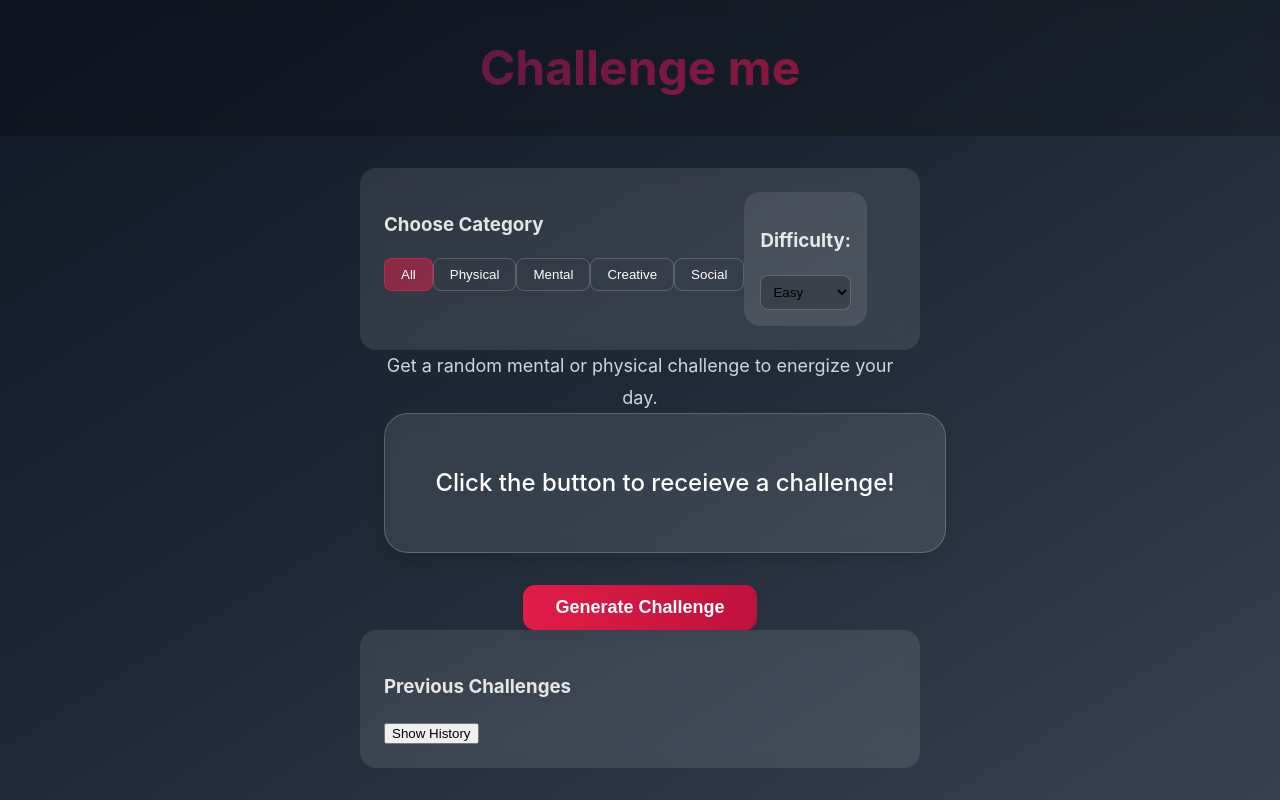
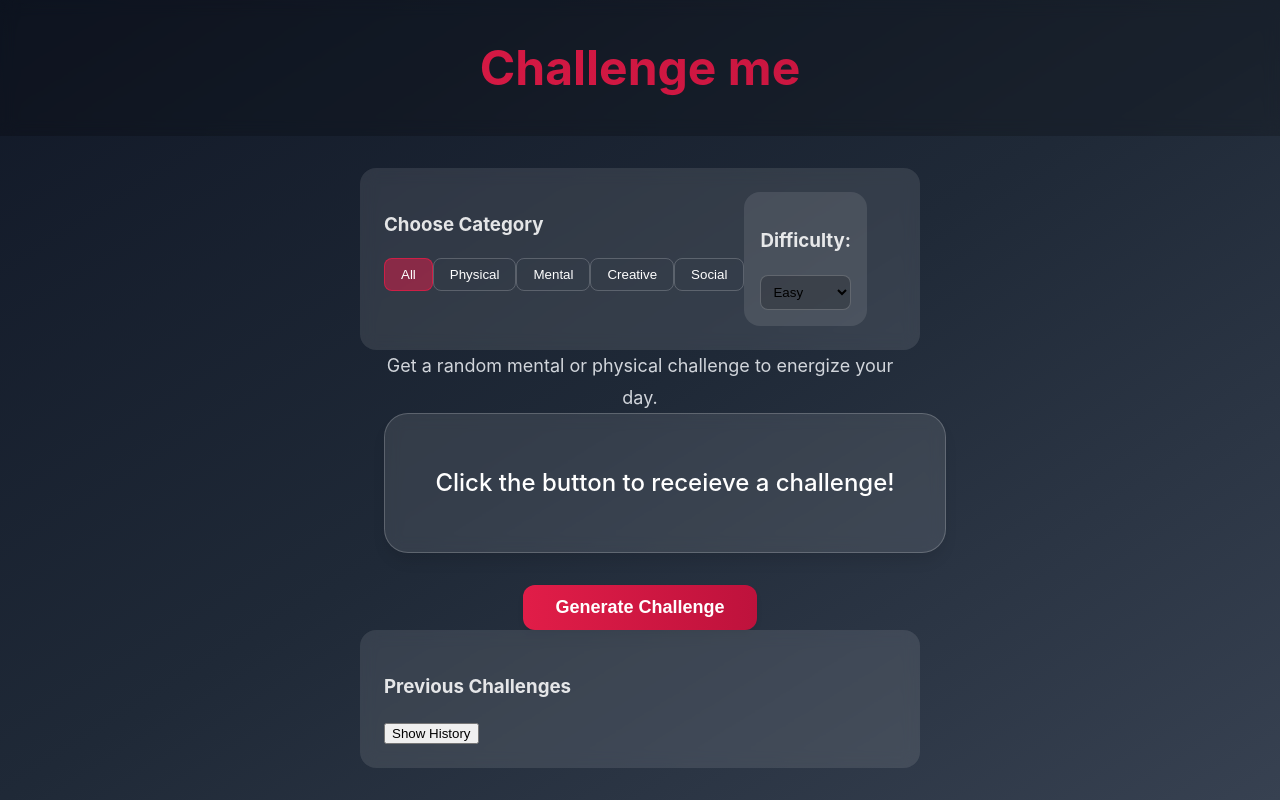
Before and after one commit to robertoandino/challenge-me, a React (Vite) app: page / in a window 1280 px wide. Built offline with nearby package versions, Linux system fonts and the light colour scheme.

Commit message:
Updated main title.

```diff
--- a/src/pages/Home.css
+++ b/src/pages/Home.css
@@ -25,7 +25,8 @@
     font-weight: bold;
     color: white;
     margin: 0;
-    background: linear-gradient(to right, #311d48, #be123c);
+    background: linear-gradient(to right, #e11d48, #be123c);
+    -webkit-background-clip: text;
     background-clip: text;
     color: transparent;
 }
```
